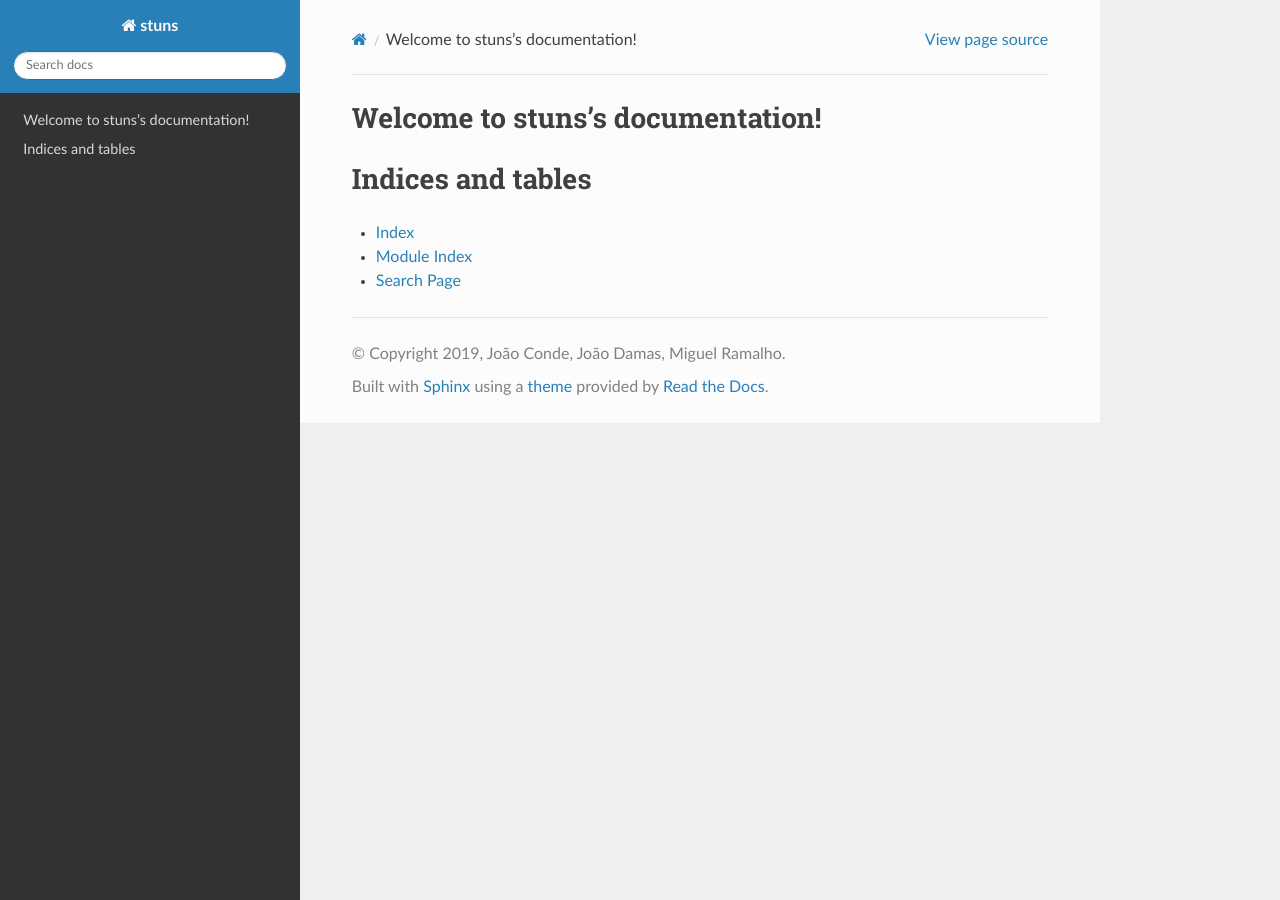
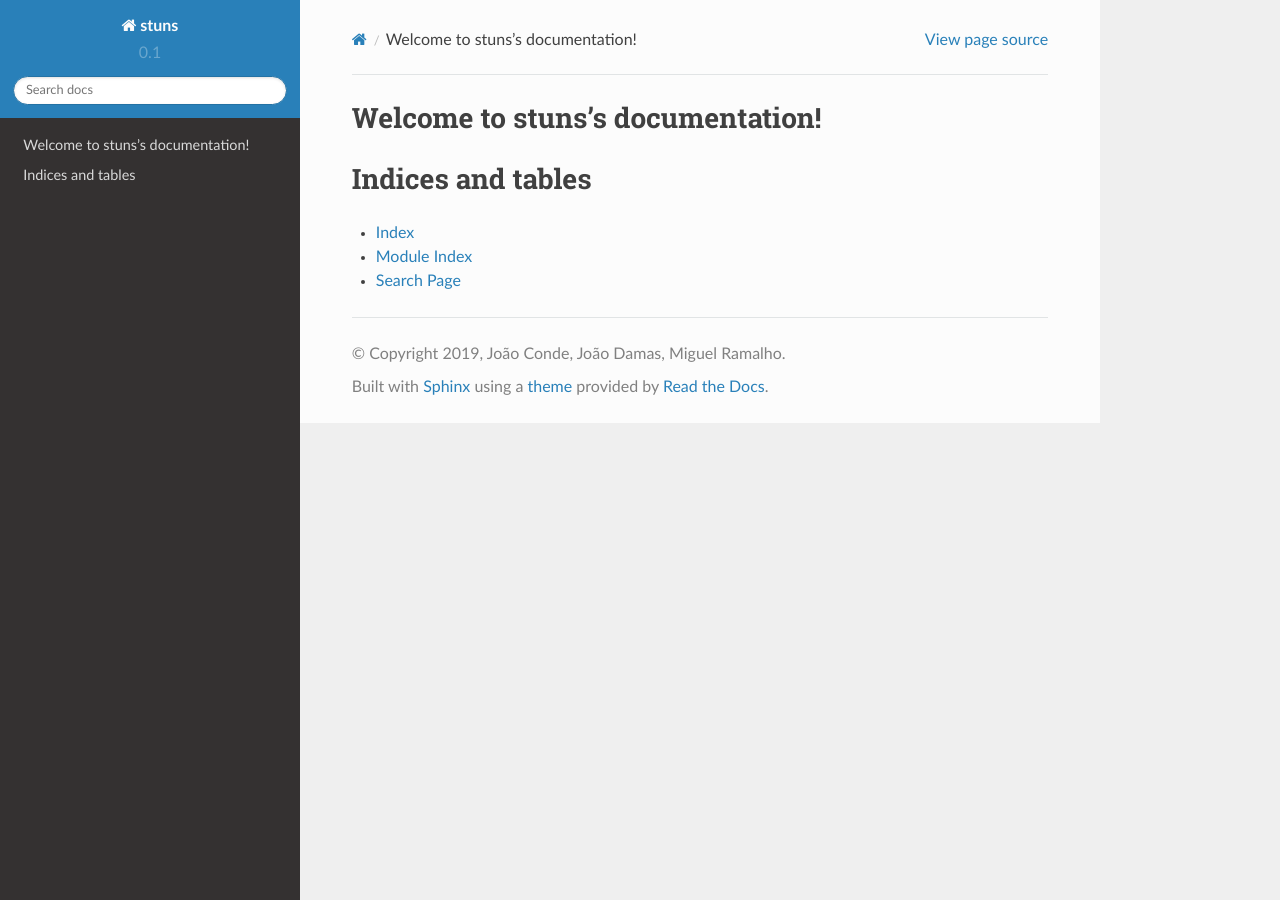
Before and after one commit to joao-conde/feup-lapd, a Sphinx documentation site: the page built from docs/index.rst, in a window 1280 px wide. Built offline with Sphinx 7.4.7 and the Read the Docs theme 2.0.0, drawn with Linux system fonts in a browser that asks for light colours.

Commit message:
fixed html docs

```diff
--- a/docs/conf.py
+++ b/docs/conf.py
@@ -12,9 +12,10 @@
 # add these directories to sys.path here. If the directory is relative to the
 # documentation root, use os.path.abspath to make it absolute, like shown here.
 #
-# import os
-# import sys
-# sys.path.insert(0, os.path.abspath('.'))
+import os
+import sys
+sys.path.insert(0, os.path.abspath('.'))
+sys.path.insert(1, os.path.abspath('../'))
 
 
 # -- Project information -----------------------------------------------------
@@ -24,9 +25,10 @@
 author = 'João Conde, João Damas, Miguel Ramalho'
 
 # The short X.Y version
-version = ''
+version = '0.1'
 # The full version, including alpha/beta/rc tags
 release = ''
+autodoc_mock_imports = ["tqdm", "pandas", "pymongo"]
 
 
 # -- General configuration ---------------------------------------------------
```
